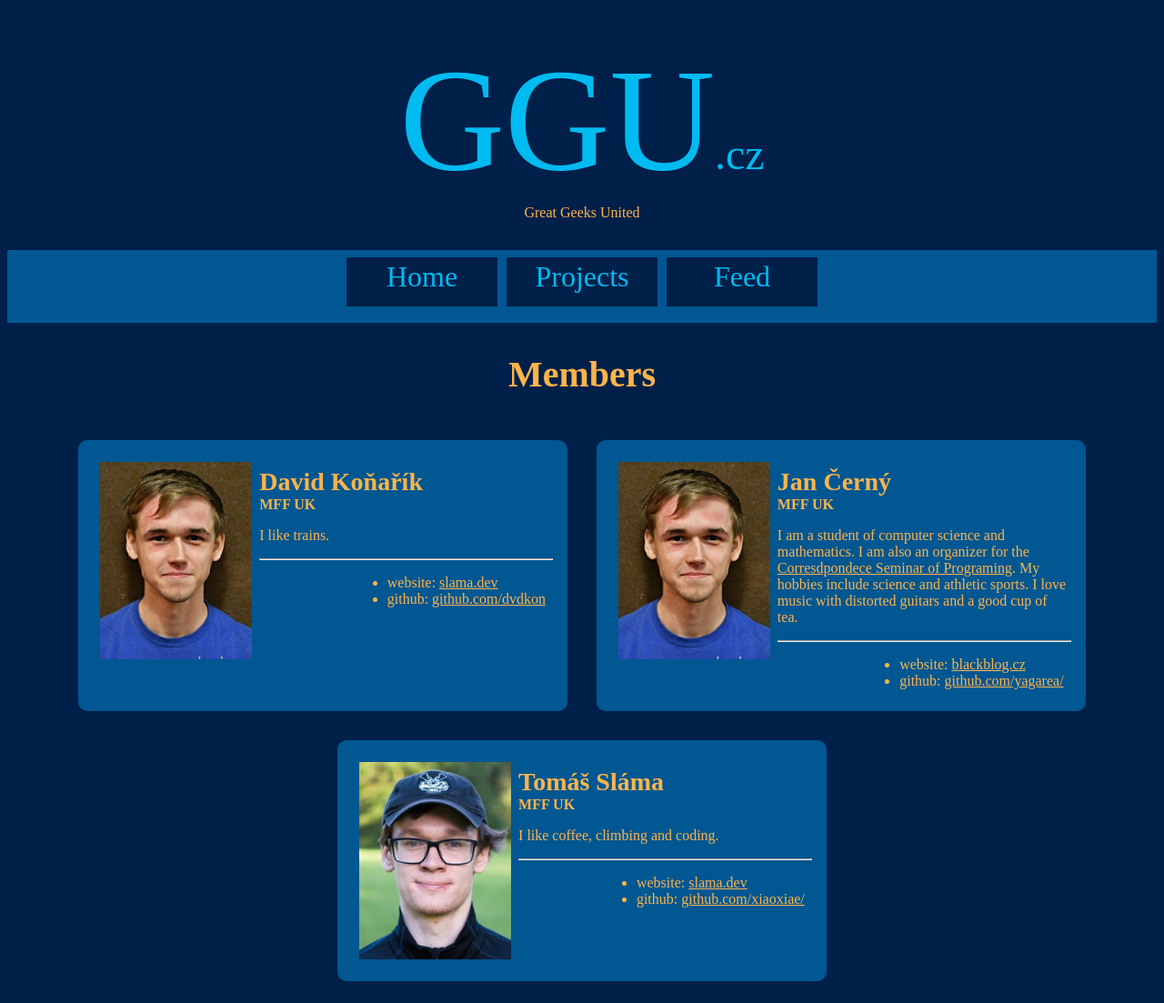
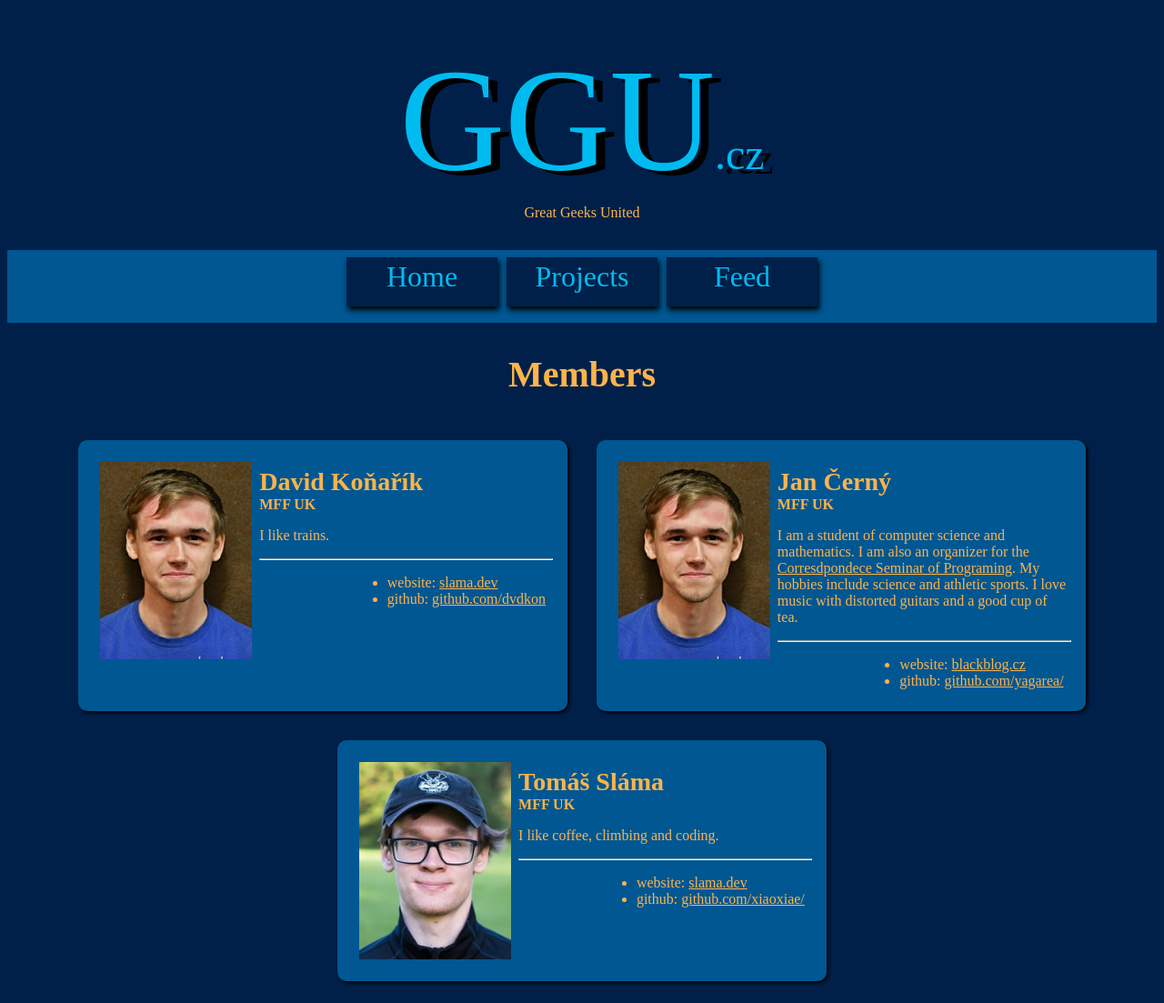
Before and after one commit to yagarea/ggu.cz, a Jekyll site: the page built from index.md, in a window 1280 px wide. Shown: the whole page at 91% size. Built offline with Jekyll 4.4.1, drawn with Linux system fonts in a browser that asks for light colours.

Commit message:
add shadows

```diff
--- a/assets/css/styles.sass
+++ b/assets/css/styles.sass
@@ -7,6 +7,8 @@ $block-color:      #005792
 $highlight-color:  #00BBf0
 $text-color:       #FDB44B
 
+
+// BASICS
 body
   background-color: $background-color
   color: $text-color
@@ -37,11 +39,13 @@ a
   font-size: 10em
   display: inline-block
   color: $highlight-color
+  text-shadow: 10px 5px black
 
 .title-small
   font-size: 3em
   display: inline-block
   color: $highlight-color
+  text-shadow: 10px 5px black
 
 //-----------------------------------
 
@@ -63,6 +67,7 @@ a
   position: relative
   border: 3px solid $background-color
   padding: 0
+  box-shadow: 2px 4px 6px black
 
   a
     color: $highlight-color
@@ -97,6 +102,7 @@ a
   width: 40%
   display: inline-block
   border-radius: 10px
+  box-shadow: 2px 2px 4px black
 
   img
     float: left
```
